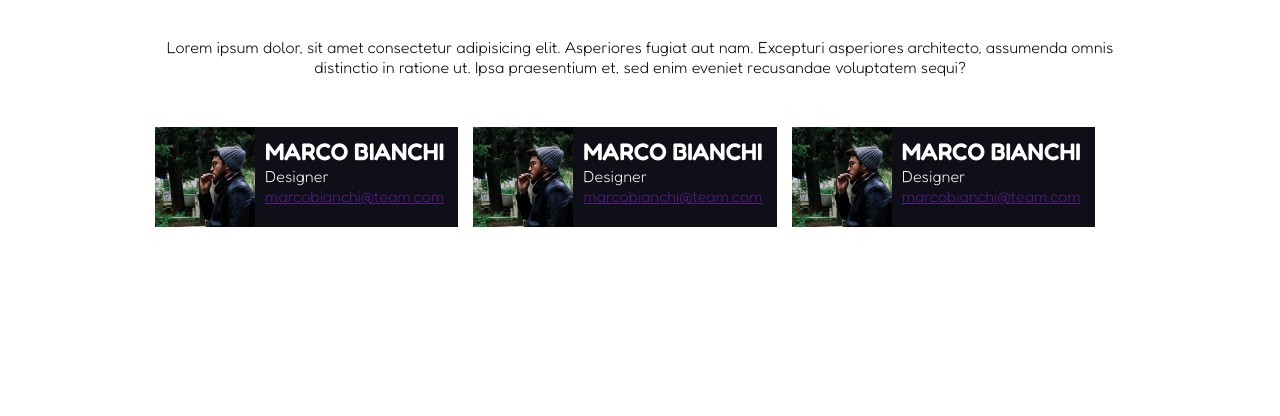
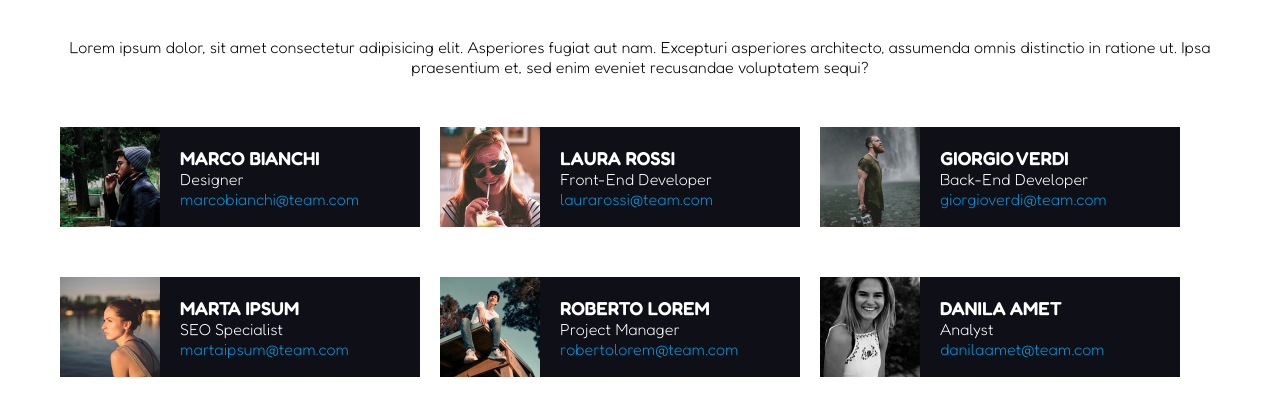
Before and after one commit to GiuliaSetti/html-css-float-cards, a plain HTML site: page index.html in a window 1280 px wide. Shown: the part 72-488 px from the top of the page. Drawn offline with Linux system fonts and the light colour scheme.

Commit message:
Cartecompletate

```diff
--- a/css/style.css
+++ b/css/style.css
@@ -5,7 +5,7 @@
 }
 
 body{
-    max-width: 1000px;
+    max-width: 1200px;
     margin: 0 auto;
     font-family: 'Fredoka', sans-serif;
 }
@@ -25,28 +25,44 @@ header h1{
 
 /* main */
 
-.container{
-    margin-top: 50px;
+span{
+    display: block;
+}
+
+.container, {
     clear: both;
 }
 
+/* card general */
+
 .card{
     float: left;
-    width: calc(100%/3 - 30px);
+    width: calc(100%/3 - 40px);
 
     background-color: #0e0f17;
     color: white;
 
-    margin-left: 15px;
+    margin-left: 20px;
+    margin-top: 50px;
 }
 
+/* card img */
 
 .card img{
     height: 100px;
     float: left;
 }
 
+/* card info */
+
 .info{
-    padding-top: 10px;
-    padding-left: 110px;
+    padding-top: 20px;
+    padding-left: 120px;
 }
+
+/* modifica link */
+
+span > a{
+    text-decoration: none;
+    color: #0096da;
+}
--- a/index.html
+++ b/index.html
@@ -27,43 +27,88 @@
     <!-- /titolo e paragrafo -->
 
     <!-- main -->
+
     <main class="container">
+
+        <!-- prima riga -->
+
         <div class="rowone">
+
+            <!-- primacard -->
+
             <div class="card">
                 <img src="img/male1.png" alt="malepicture1">
                 <div class="info">
-                    <h2>MARCO BIANCHI</h2>
+                    <h3>MARCO BIANCHI</h3>
                     <span>Designer</span>
                     <span><a href="">marcobianchi@team.com</a></span>
                 </div>
             </div>
+
+            <!-- /primacard -->
+
             <div class="card">
-                <img src="img/male1.png" alt="malepicture1">
+                <img src="img/female1.png" alt="femalepicture1">
                 <div class="info">
-                    <h2>MARCO BIANCHI</h2>
-                    <span>Designer</span>
-                    <span><a href="">marcobianchi@team.com</a></span>
+                    <h3>LAURA ROSSI</h3>
+                    <span>Front-End Developer</span>
+                    <span><a href="">laurarossi@team.com</a></span>
                 </div>
             </div>
             <div class="card">
-                <img src="img/male1.png" alt="malepicture1">
+                <img src="img/male2.png" alt="malepicture3">
                 <div class="info">
-                    <h2>MARCO BIANCHI</h2>
-                    <span>Designer</span>
-                    <span><a href="">marcobianchi@team.com</a></span>
+                    <h3>GIORGIO VERDI</h3>
+                    <span>Back-End Developer</span>
+                    <span><a href="">giorgioverdi@team.com</a></span>
                 </div>
             </div>
         </div>
 
+        <!-- /prima riga -->
+
+        <!-- seconda riga -->
+
+        <div class="rowtwo">
+
+            <!-- primacard2 -->
+
+            <div class="card">
+                <img src="img/female2.png" alt="malepicture1">
+                <div class="info">
+                    <h3>MARTA IPSUM</h3>
+                    <span>SEO Specialist</span>
+                    <span><a href="">martaipsum@team.com</a></span>
+                </div>
+            </div>
+
+            <!-- /primacard2 -->
+
+            <div class="card">
+                <img src="img/male3.png" alt="femalepicture1">
+                <div class="info">
+                    <h3>ROBERTO LOREM</h3>
+                    <span>Project Manager</span>
+                    <span><a href="">robertolorem@team.com</a></span>
+                </div>
+            </div>
+            <div class="card">
+                <img src="img/female3.png" alt="malepicture3">
+                <div class="info">
+                    <h3>DANILA AMET</h3>
+                    <span>Analyst</span>
+                    <span><a href="">danilaamet@team.com</a></span>
+                </div>
+            </div>
+        </div>
+
+        <!-- /seconda riga -->
+
     </main>
-       <!-- prima riga -->
-           <!-- primacard -->
-           <!-- /primacard -->
-       <!-- /prima riga -->
-       <!-- seconda riga -->
-           <!-- primacard2 -->
-           <!-- /primacard2 -->
-       <!-- /seconda riga -->
+
     <!-- /main -->
+
+    <!-- footer -->
+    <!-- /footer -->
 </body>
 </html>
```
